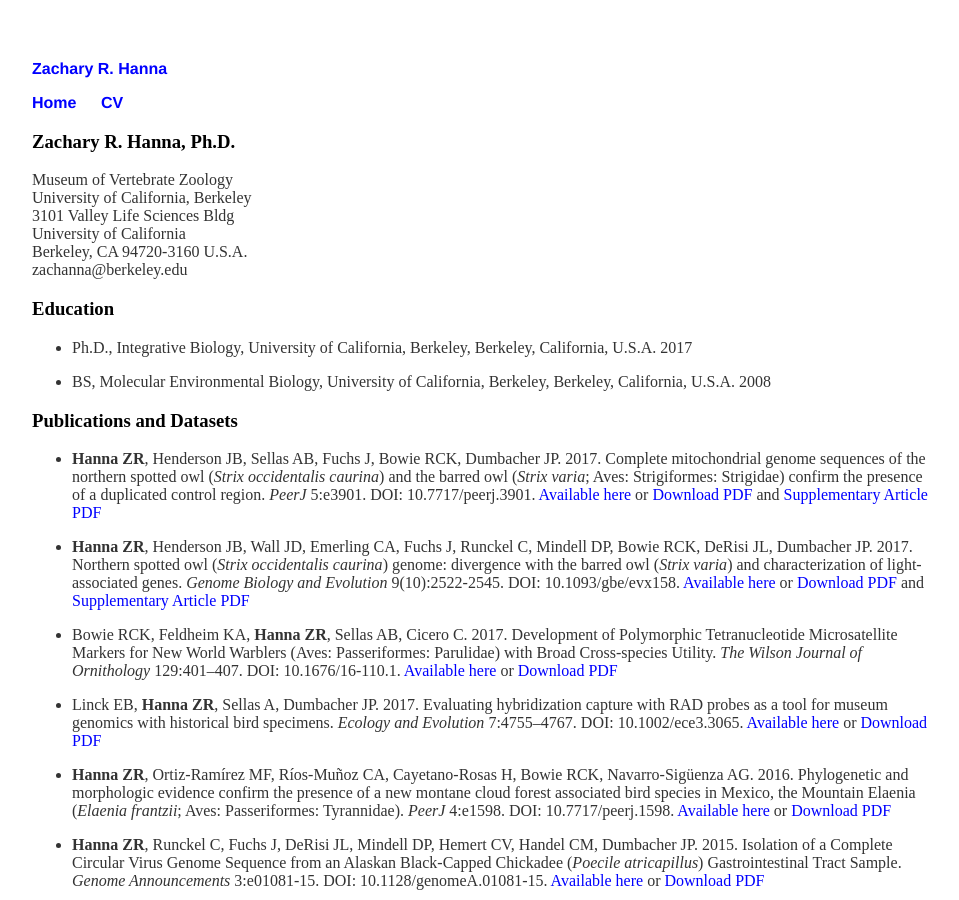
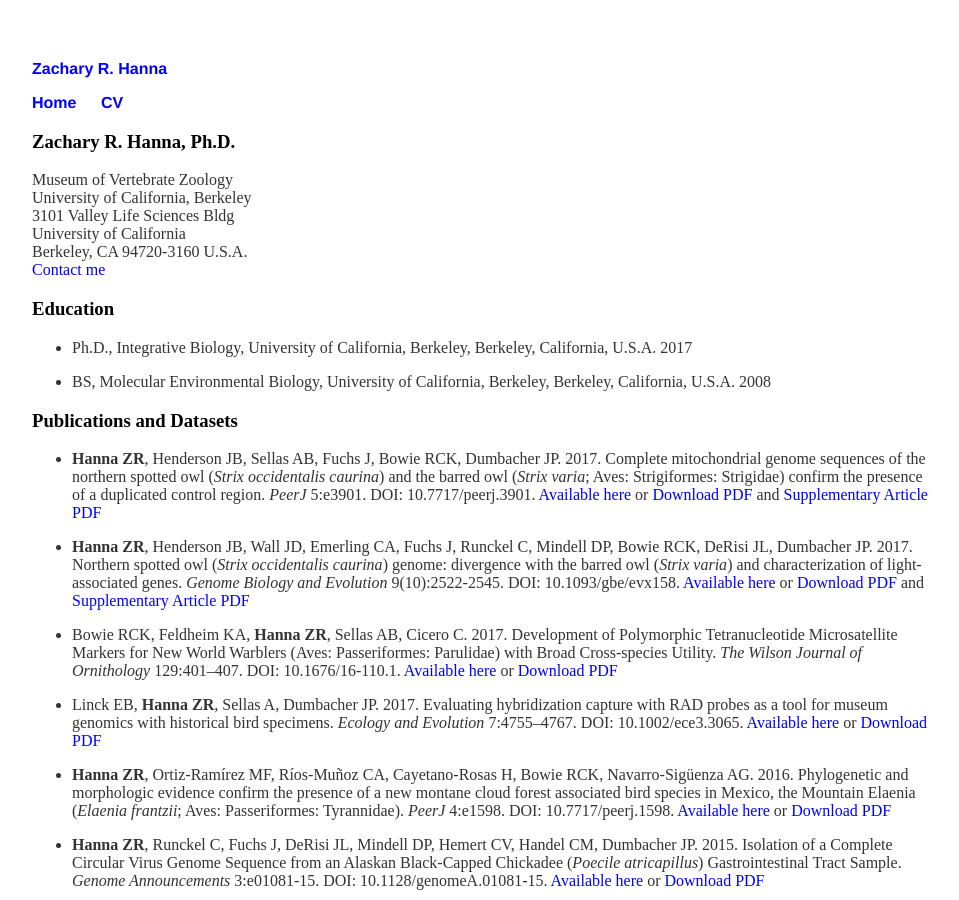
Before and after one commit to zacharyhanna/zacharyhanna.github.io, a Jekyll site: the page built from cv/index.md, in a window 1280 px wide and 900 px high. Shown: the whole window, without its empty margins (160-1119 px from the left). Built offline with Jekyll 4.4.1, drawn with Linux system fonts in a browser that asks for light colours.

Commit message:
Update index.md

```diff
--- a/cv/index.md
+++ b/cv/index.md
@@ -8,7 +8,7 @@ University of California, Berkeley
 3101 Valley Life Sciences Bldg
 University of California
 Berkeley, CA 94720-3160 U.S.A.
-zachanna@berkeley.edu
+[Contact me](mailto:zachanna@berkeley.edu)
 
 ### Education
 * Ph.D., Integrative Biology, University of California, Berkeley, Berkeley, California, U.S.A. 2017
```
